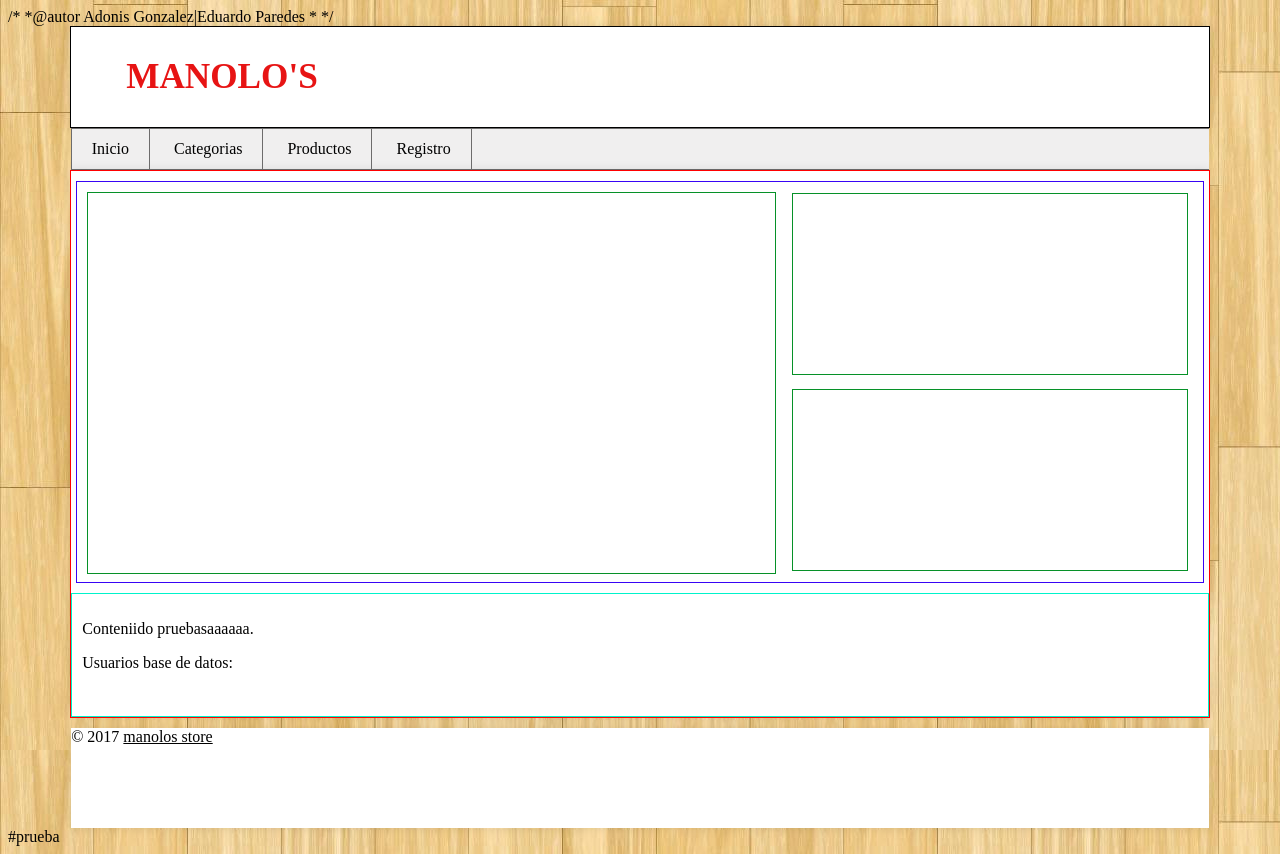
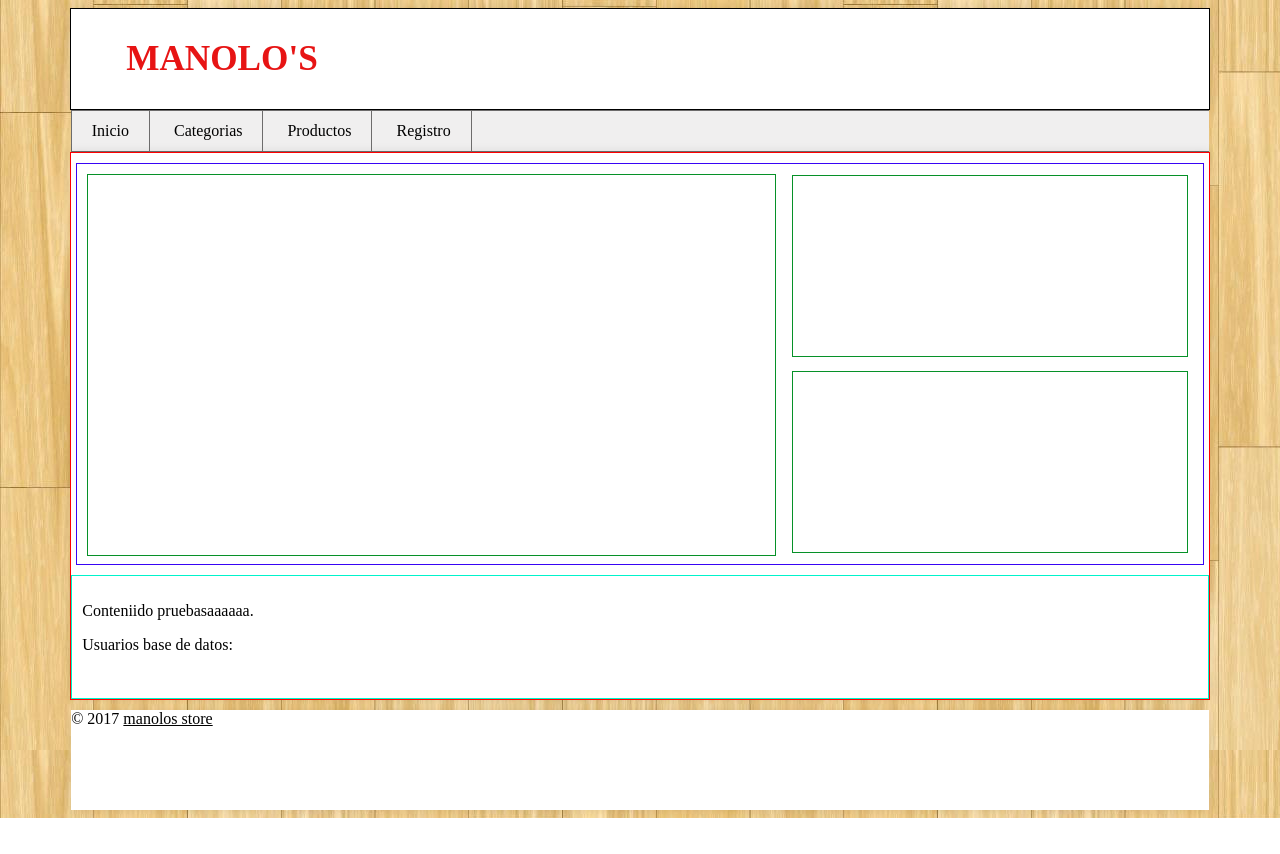
Before and after one commit to adions025/Tienda_online, a PHP site: page /index.php in a window 1280 px wide. After the commit the page ends 818 px from the top, so only its background shows below. Run offline with PHP 8.4, Linux system fonts and the light colour scheme; data that the repository does not hold is empty.

Commit message:
Se elimina comentario
Signed-off-by: adonisgonzalez <adonis.gonzalez@e-campus.uab.cat>

```diff
--- a/index.php
+++ b/index.php
@@ -1,7 +1,4 @@
-/*
-*@autor Adonis Gonzalez|Eduardo Paredes
-*
-*/
+
     <?PHP include __DIR__. '/view/include/header.php';
     if (! isset($_GET['page']))
     {
@@ -33,5 +30,3 @@
     }
     include("view/include/footer.php");
     ?>
-
-#prueba
```
